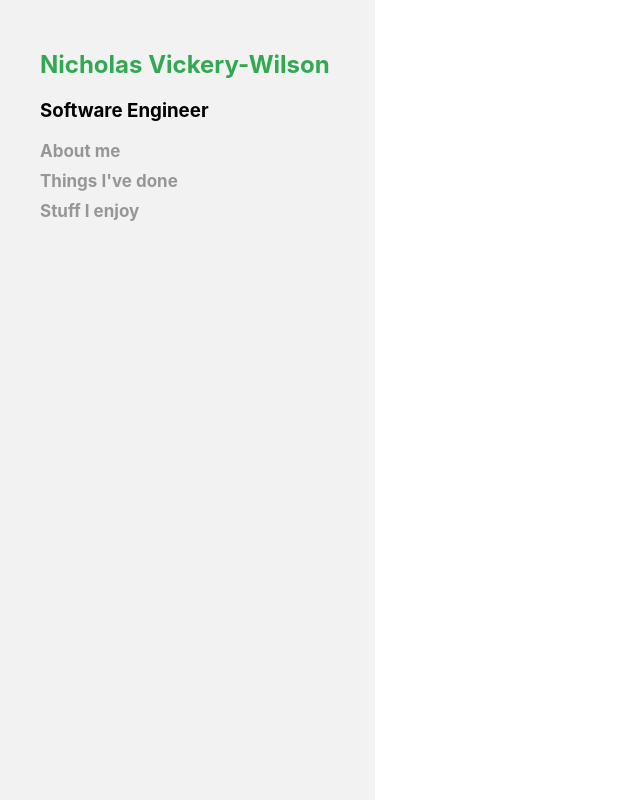
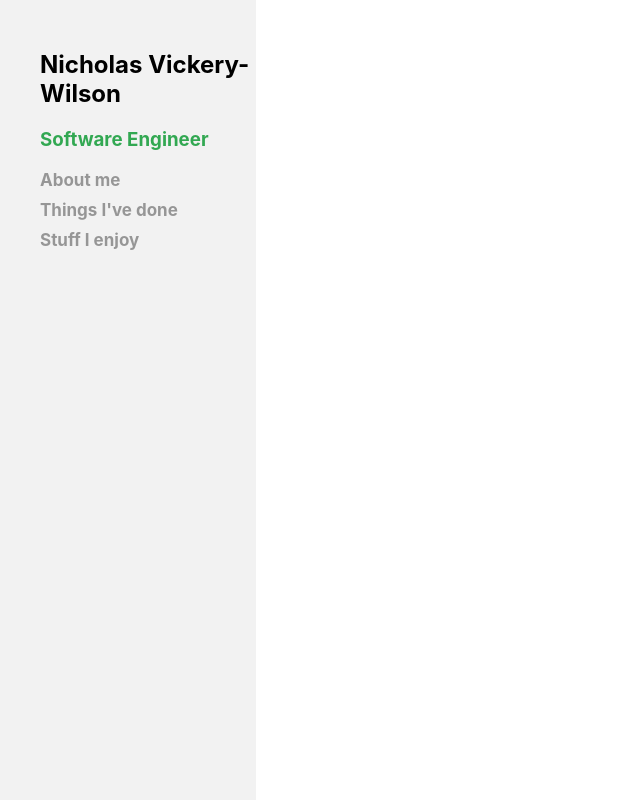
Before and after one commit to nicvickeryw/personal-site, a React (Create React App) app: page / in a window 1280 px wide. Shown: the whole page, without its empty margins (0-640 px from the left). Built offline with nearby package versions, Linux system fonts and the light colour scheme.

Commit message:
F-add-routing: Add new routable components. Minor style changes.

```diff
--- a/src/App.scss
+++ b/src/App.scss
@@ -1,16 +1,15 @@
 #main {
-  display: flex;
-  justify-content: space-between;
+  display: grid;
+  grid-template-columns: 0.2fr 0.8fr;
   min-height: 100vh;
 
   .sidebar-container {
     background: #f2f2f2;
-    flex-grow: 1;
   }
 
   .content {
+    padding: 20px 50px;
     background: white;
-    flex-grow: 20;
   }
 }
 
--- a/src/App.tsx
+++ b/src/App.tsx
@@ -1,14 +1,21 @@
 import React from 'react';
 import './App.scss';
-import Card from './components/card/Card';
-import { LinkData, Sidebar } from './components/sidebar/Sidebar';
+import { Sidebar } from './components/sidebar/Sidebar';
 import { About } from './components/about/About';
 import { BrowserRouter as Router, Switch, Route } from 'react-router-dom';
+import { Projects } from './components/projects/Projects';
+import { Personal } from './components/personal/Personal';
+
+export interface LinkData {
+    title: string;
+    route: string;
+    toRender: JSX.Element;
+}
 
 const LINKS: LinkData[] = [
     { title: 'About me', route: 'about', toRender: <About /> },
-    { title: "Things I've done", route: 'projects', toRender: <div></div> },
-    { title: 'Stuff I enjoy', route: 'fun', toRender: <div></div> },
+    { title: "Things I've done", route: 'projects', toRender: <Projects /> },
+    { title: 'Stuff I enjoy', route: 'fun', toRender: <Personal /> },
 ];
 
 function App() {
--- a/src/components/about/About.tsx
+++ b/src/components/about/About.tsx
@@ -1,5 +1,10 @@
 import React from 'react';
+import Card from '../card/Card';
 
 export const About: React.FC = (props: any) => {
-    return <p>This is the About component.</p>;
+    return (
+        <Card>
+            <p>This is the About component.</p>
+        </Card>
+    );
 };
--- a/src/components/card/Card.scss
+++ b/src/components/card/Card.scss
@@ -1,3 +1,3 @@
 .card-container {
-  color: red;
+  border: 1px solid black;
 }
--- a/src/components/card/Card.tsx
+++ b/src/components/card/Card.tsx
@@ -1,10 +1,12 @@
 import React from 'react';
-import './Card.scss'
+import './Card.scss';
 
-export const Card: React.FC = (props: any) => {
-    return <div className="card-container">
-        {props.children}
-    </div>;
+interface CardProps {
+    width: string;
+}
+
+export const Card: React.FC<CardProps> = (props: any) => {
+    return <div className="card-container">{props.children}</div>;
 };
 
 export default Card;
--- /dev/null
+++ b/src/components/personal/Personal.tsx
@@ -0,0 +1,5 @@
+import React from 'react';
+
+export const Personal: React.FC = props => {
+    return <p>Personal works!</p>;
+};
--- /dev/null
+++ b/src/components/projects/Projects.tsx
@@ -0,0 +1,5 @@
+import React from 'react';
+
+export const Projects: React.FC = props => {
+    return <p>Projects works!</p>;
+};
--- a/src/components/sidebar/Sidebar.scss
+++ b/src/components/sidebar/Sidebar.scss
@@ -10,7 +10,7 @@
     height: 100vh;
   }
 
-  .sidebar-title-name {
+  .sidebar-subtitle {
     color: $green-primary;
   }
 }
--- a/src/components/sidebar/Sidebar.tsx
+++ b/src/components/sidebar/Sidebar.tsx
@@ -2,12 +2,7 @@ import React, { useState } from 'react';
 import './Sidebar.scss';
 import { LinkList } from '../linklist/LinkList';
 import { AnimatedLink } from '../animated-link/AnimatedLink';
-
-export interface LinkData {
-    title: string;
-    route: string;
-    toRender: JSX.Element;
-}
+import { LinkData } from '../../App';
 
 interface SidebarProps {
     links: LinkData[];
@@ -20,8 +15,8 @@ export const Sidebar: React.FC<SidebarProps> = ({ links }) => {
     return (
         <div className="sidebar-container">
             <div style={{ paddingLeft: '40px', marginTop: '50px' }}>
-                <h2 className="sidebar-title-name">Nicholas Vickery-Wilson</h2>
-                <h3 style={{ color: 'black' }}>
+                <h2 style={{ color: 'black' }}>Nicholas Vickery-Wilson</h2>
+                <h3 className="sidebar-subtitle">
                     <b>Software Engineer</b>
                 </h3>
             </div>
```
